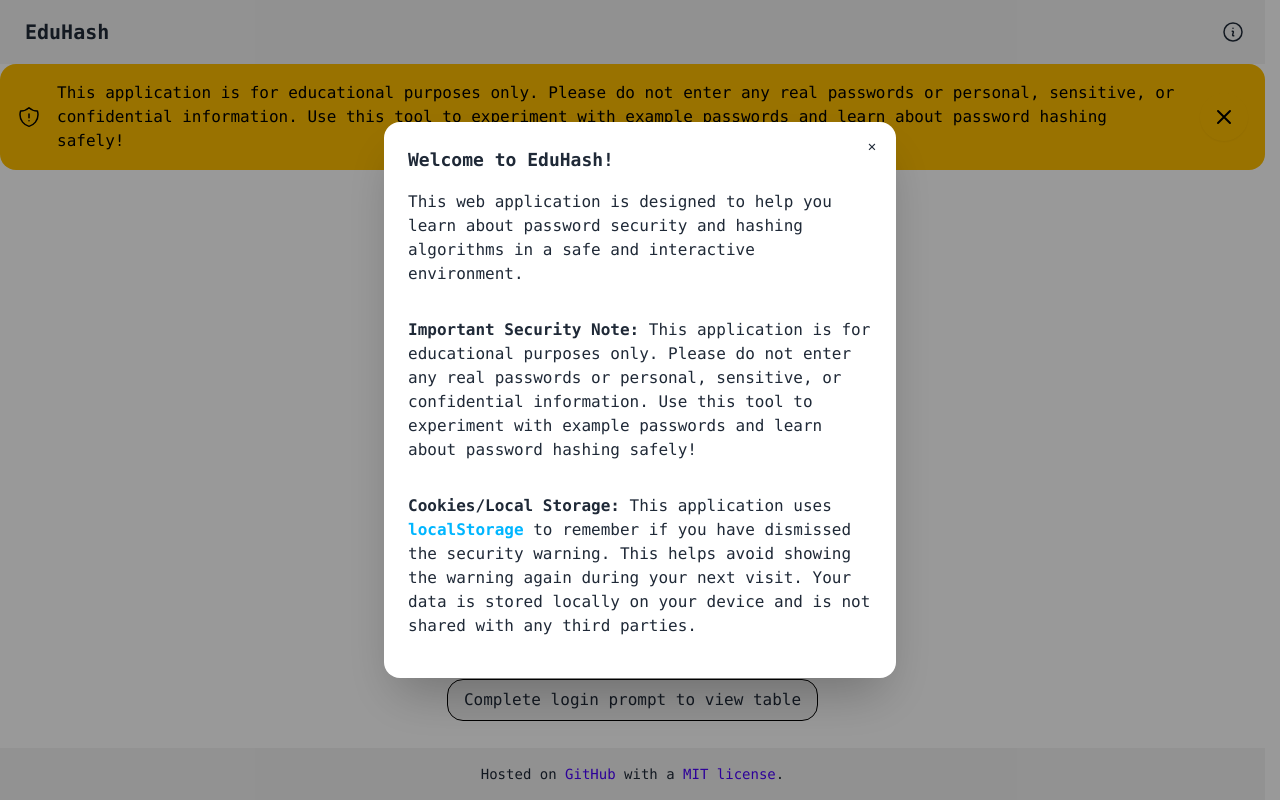
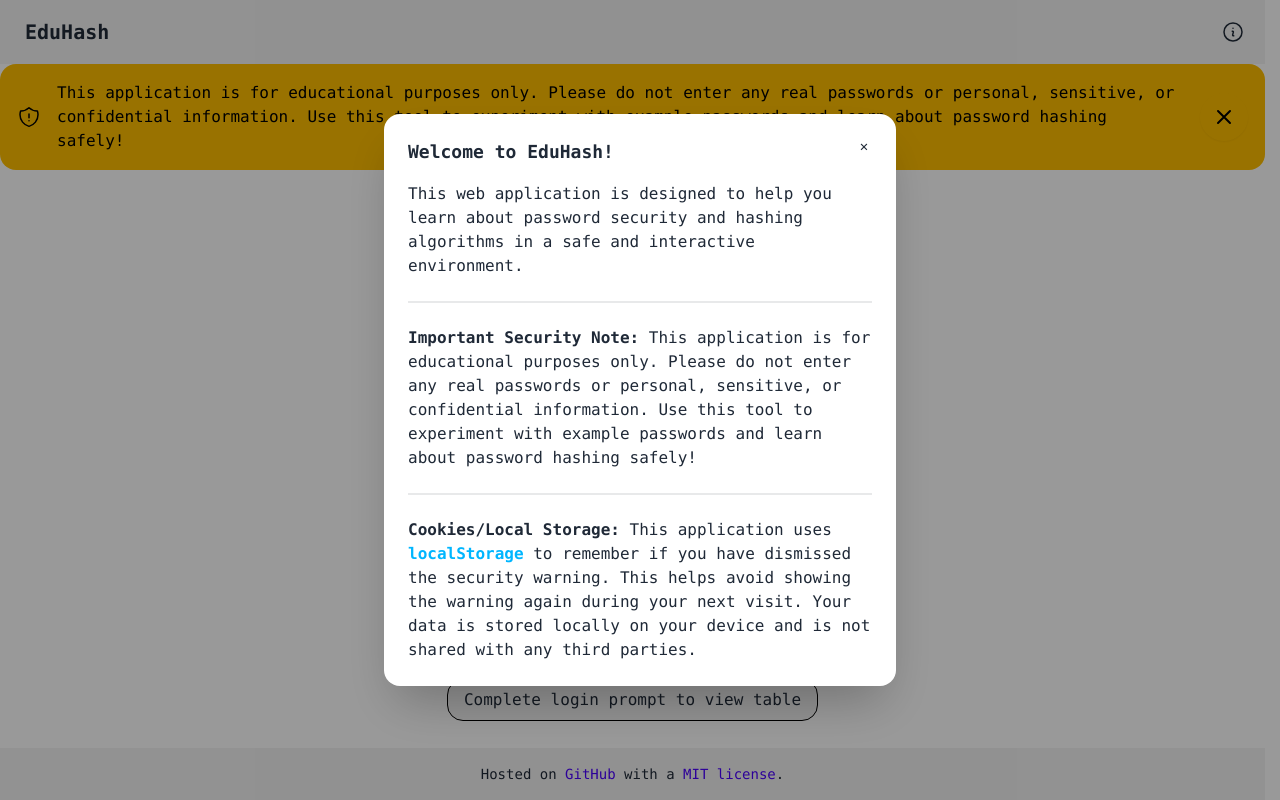
Before and after one commit to vanfossen/eduhash, a Vue app: page / in a window 1280 px wide. Both pictures are taken after a click on the button 1248 px from the left and 32 px from the top of the page. Built offline with nearby package versions, Linux system fonts and the light colour scheme.

Commit message:
update style, add dividers

```diff
--- a/src/components/Navbar.vue
+++ b/src/components/Navbar.vue
@@ -28,24 +28,26 @@
         <div class="modal-box">
           <form method="dialog">
             <button
-              class="btn btn-circle btn-ghost btn-sm absolute right-2 top-2"
+              class="btn btn-circle btn-ghost btn-sm absolute right-4 top-4"
             >
               ✕
             </button>
           </form>
-          <h3 class="text-lg font-bold">Welcome to EduHash!</h3>
-          <p class="py-4">
+          <h3 class="pb-4 text-lg font-bold">Welcome to EduHash!</h3>
+          <p>
             This web application is designed to help you learn about password
             security and hashing algorithms in a safe and interactive
             environment.
           </p>
-          <p class="py-4">
+          <div class="divider"></div>
+          <p>
             <b>Important Security Note:</b> This application is for educational
             purposes only. Please do not enter any real passwords or personal,
             sensitive, or confidential information. Use this tool to experiment
             with example passwords and learn about password hashing safely!
           </p>
-          <p class="py-4">
+          <div class="divider"></div>
+          <p>
             <b>Cookies/Local Storage:</b> This application uses
             <strong class="text-info">localStorage</strong> to remember if you
             have dismissed the security warning. This helps avoid showing the
```
